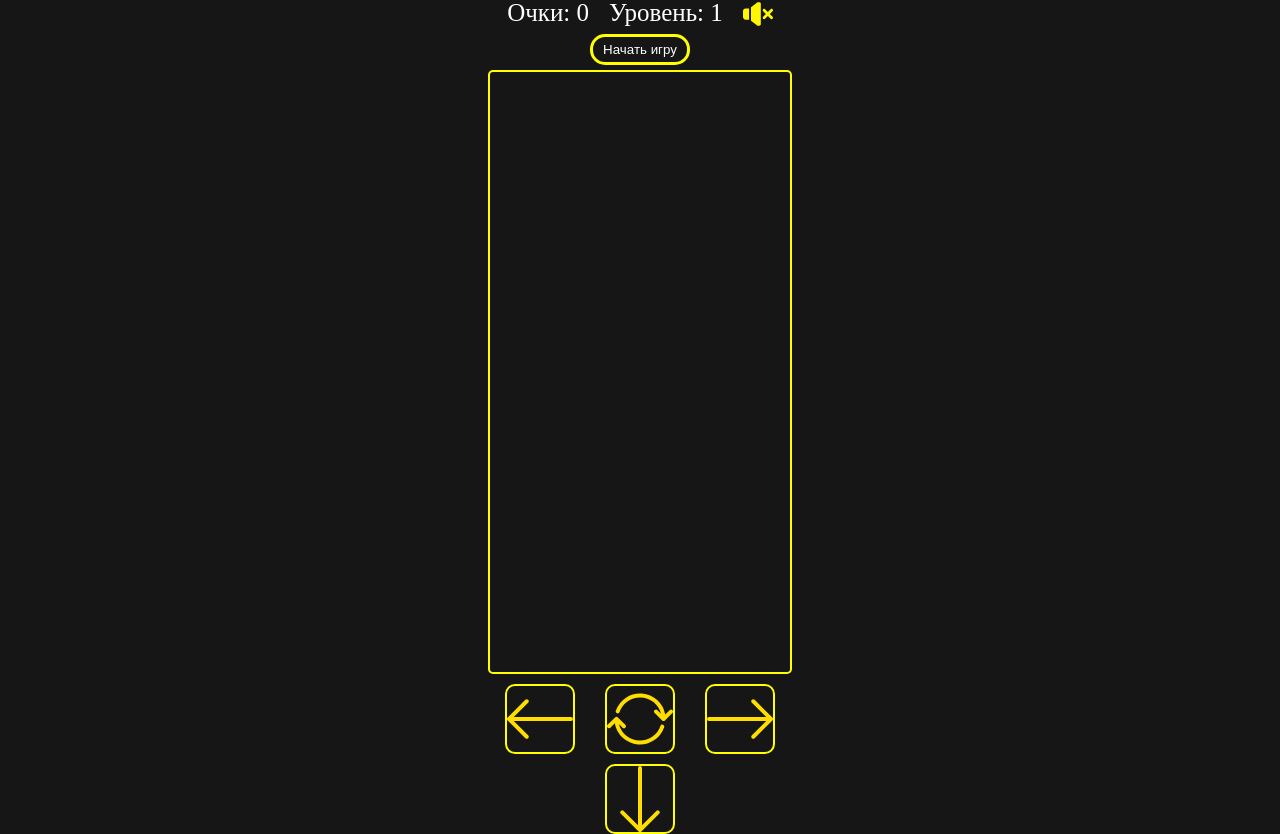
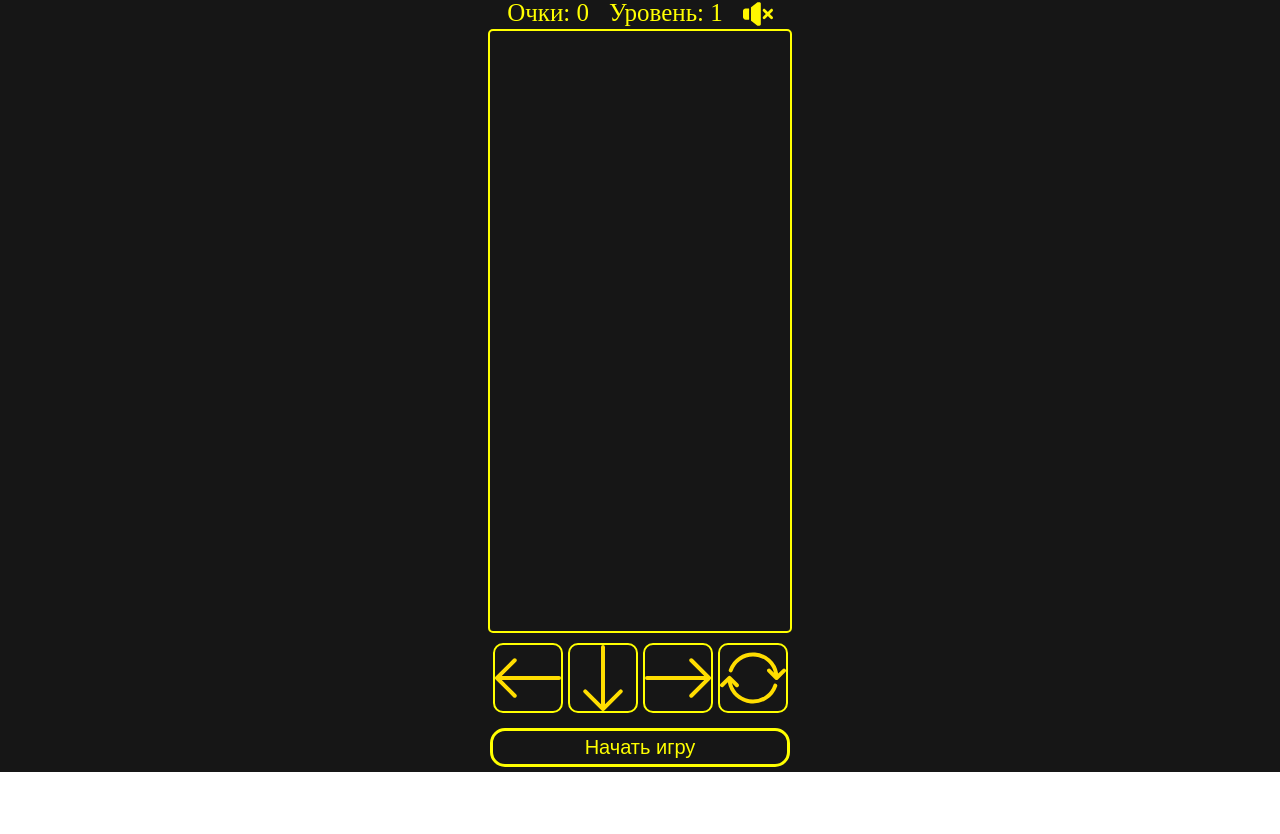
Before and after one commit to IMPOSTOR15/js-tetris, a website built with webpack: page src/index.html in a window 1280 px wide. Shown: the part 48-882 px from the top of the page. After the commit the page ends 820 px from the top, so only its background shows below. Built offline with nearby package versions, Linux system fonts and the light colour scheme.

Commit message:
update readme and some fixes

```diff
--- a/src/assets/styles/index.css
+++ b/src/assets/styles/index.css
@@ -7,7 +7,7 @@ canvas {
 }
 body {
     margin: 0;
-    color: #fff;
+    color: yellow;
 }
 .root {
     background-color: rgb(22, 22, 22);
@@ -25,7 +25,6 @@ body {
     display: flex;
     gap: 20px;
     margin: 0 auto;
-    color: #fff;
     font-size: 25px;
 }
 .btn-row {
@@ -38,7 +37,6 @@ body {
     left: 50%;
     transform: translate(-50%, -50%);
     background-color: rgba(0, 0, 0, 0.8);
-    color: white;
     padding: 20px 65px;
     text-align: center;
 }
@@ -62,9 +60,11 @@ body {
     background-image: url(../icons/muted.svg);
 }
 .main-btn {
+    width: 300px;
     border: 3px solid yellow;
     background-color: transparent;
-    color: #fff;
+    font-size: 20px;
+    color: yellow;
     padding: 5px 10px;
     cursor: pointer;
     border-radius: 15px;
--- a/src/index.html
+++ b/src/index.html
@@ -14,10 +14,7 @@
             <div id="level">Уровень: 1</div>
             <button class="audio-btn audio-btn_muted" id="audioControlBtn"></button>
         </div>
-        <div class="btn-row">
-            <button id="startBtn" class="main-btn" style="display: block;" >Начать игру</button>
-            <button id="endBtn" class="main-btn" style="display: none;" >Завершить игру</button>
-        </div>
+
         <canvas id="tetris" width="300" height="600"></canvas>
 
         <div id="endScreen" class="gameover">
@@ -26,11 +23,14 @@
         </div>
         <div class="controller">
             <button id="btnLeft" class="controll-button controll-button_left"></button>
+            <button id="btnBottom" class="controll-button controll-button_down"></button>
+            <button id="btnRight" class="controll-button controll-button_right"></button>
             <button id="btnRotate" class="rotate-button"></button>
-            <button id="btnRight" class="controll-button controll-button_right"></button>
+
         </div>
-        <div>
-            <button id="btnBottom" class="controll-button controll-button_down"></button>
+        <div class="btn-row">
+            <button id="startBtn" class="main-btn" style="display: block;" >Начать игру</button>
+            <button id="endBtn" class="main-btn" style="display: none;" >Завершить игру</button>
         </div>
     </div>
     <audio id="myAudio" loop>
--- a/src/js/TetrisGame.js
+++ b/src/js/TetrisGame.js
@@ -66,10 +66,13 @@ export default class TetrisGame {
     updateScore() {
         this.scoreElement.textContent = "Очки: " + this.score;
         this.levelElement.textContent = "Уровень: " + this.level;
+        if (this.score >= this.level * 100) {
 
-        if (this.score >= this.level * 100) {
             this.level++;
-            this.dropInterval = this.BASE_DROP_INTERVAL - (50 * this.level);
+            if (this.level <= 18) {
+                this.dropInterval = this.BASE_DROP_INTERVAL - (50 * this.level);
+            }
+
             if (this.dropInterval < 100) this.dropInterval = 100;
         }
     }
```
Also changed, not shown: readme.md.
